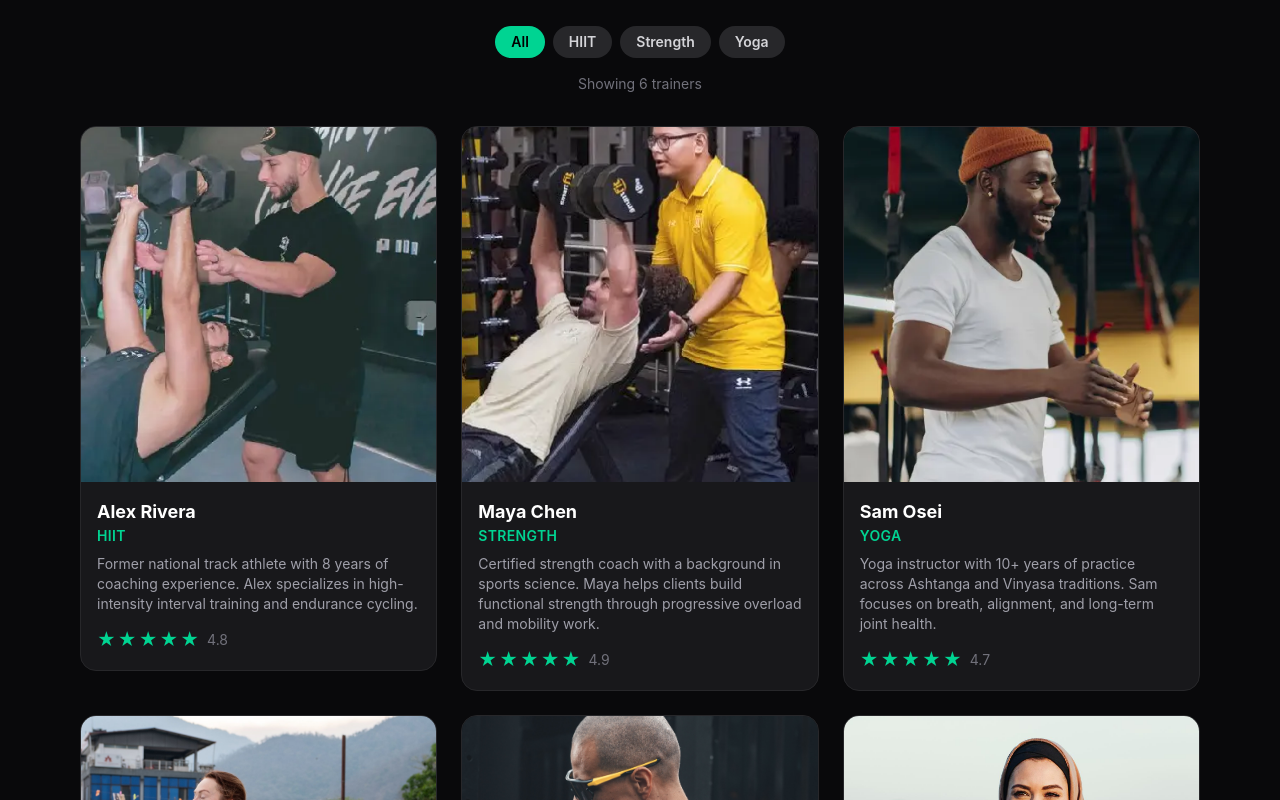
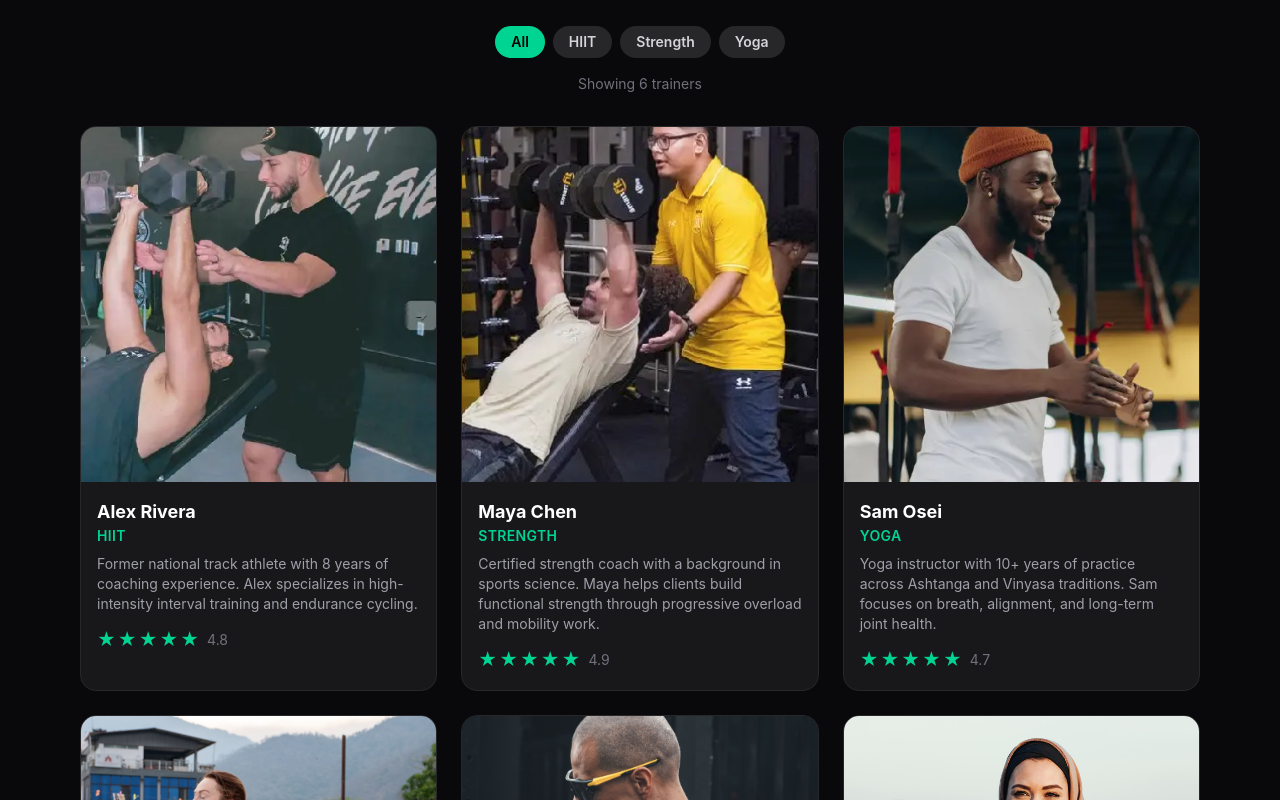
Before and after one commit to nurabsystems/pulse-fitness, a React (Vite) app: page / in a window 1280 px wide. Shown: the part 2440-3240 px from the top of the page. Built offline with nearby package versions, Linux system fonts and the light colour scheme.

Commit message:
fix: make trainer cards equal height regardless of content length

```diff
--- a/src/components/TrainerCard.jsx
+++ b/src/components/TrainerCard.jsx
@@ -9,7 +9,7 @@ import { RatingStars } from './RatingStars'
 
 export function TrainerCard({ trainer, rating, onRate }) {
   return (
-    <article className="overflow-hidden rounded-2xl border border-zinc-800 bg-zinc-900 transition hover:border-emerald-400">
+    <article className="flex w-full flex-col overflow-hidden rounded-2xl border border-zinc-800 bg-zinc-900 transition hover:border-emerald-400">
       <img
         src={trainer.image}
         alt={trainer.name}
@@ -24,7 +24,7 @@ export function TrainerCard({ trainer, rating, onRate }) {
           {trainer.specialty}
         </p>
 
-        <p className="mt-2 text-sm text-zinc-400">{trainer.bio}</p>
+        <p className="mt-2 flex-grow text-sm text-zinc-400">{trainer.bio}</p>
 
         <div className="mt-3 flex items-center gap-2">
           <RatingStars value={rating} onChange={(v) => onRate(trainer.id, v)} />
--- a/src/components/Trainers.jsx
+++ b/src/components/Trainers.jsx
@@ -58,7 +58,7 @@ export function Trainers({ ratings, onRate }) {
         {filtered.map((trainer) => (
           <div
             key={trainer.id}
-            className="w-full sm:w-[calc(50%-0.75rem)] lg:w-[calc(33.333%-1rem)]"
+            className="flex w-full sm:w-[calc(50%-0.75rem)] lg:w-[calc(33.333%-1rem)]"
           >
             <TrainerCard
               trainer={trainer}
```
